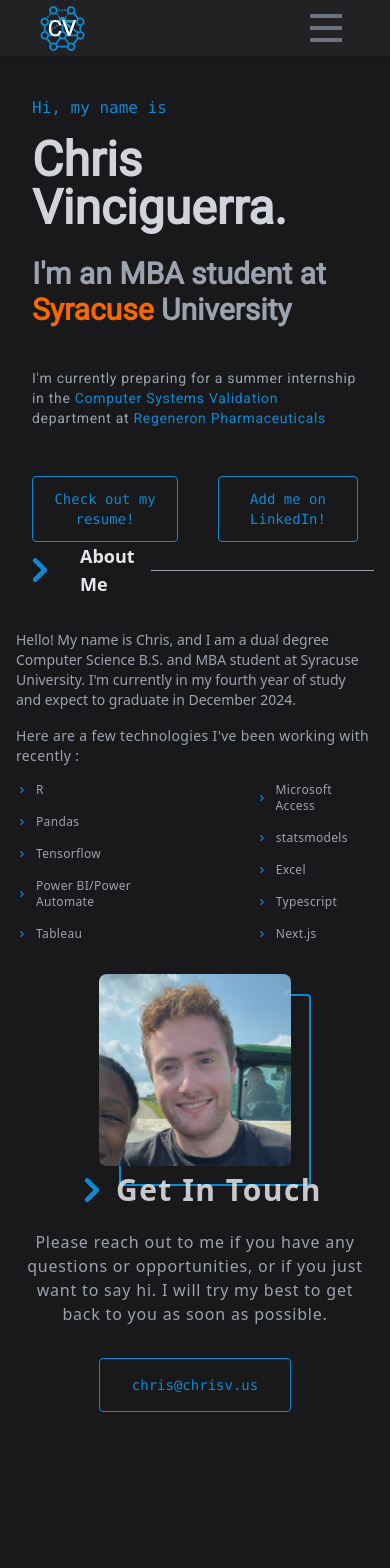
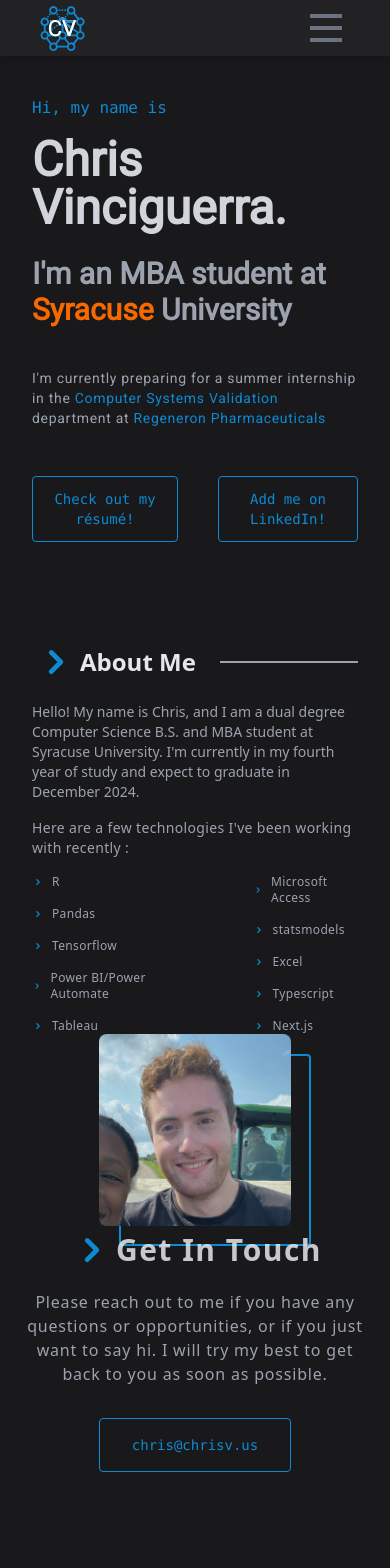
Before and after one commit to ChrisVinciguerra/ChrisVinciguerra.github.io, a Next.js app: page / in a window 390 px wide. Shown: the top 1568 px of the page. Built offline with nearby package versions, Linux system fonts and the light colour scheme.

Commit message:
Fix section margin on mobile

```diff
--- a/app/page.tsx
+++ b/app/page.tsx
@@ -16,10 +16,8 @@ export default function Home() {
         //Main website flex div
         <div className="flex w-screen flex-col bg-AAprimary">
           {/*Put the header and name section in a div that takes up exactly the screen view*/}
-          <div className="h-dvh">
-            <Header show={true} />
-            <MyName />
-          </div>
+          <Header show={true} />
+          <MyName />
           {/* <SocialMediaLinks /> */}
           <AboutMe />
           <GetInTouch />
--- a/components/Header/Header.tsx
+++ b/components/Header/Header.tsx
@@ -12,7 +12,7 @@ const Header = ({ show }) => {
         Fade in the header itself
       */}
       <div
-        className={`${show ? `shadow-md` : `bg-opacity-0 `} absolute flex h-14 w-full animate-fadeIn items-center justify-between bg-AApopup px-10 delay-1000`}
+        className={`${show ? `shadow-md` : `bg-opacity-0 `} absolute flex h-14 w-full animate-fadeIn flex-row items-center justify-between bg-AApopup px-10`}
       >
         <Logo />
         {/*On mobile, the hamburger or close button to the right*/}
--- a/components/Home/AboutMe/AboutMe.tsx
+++ b/components/Home/AboutMe/AboutMe.tsx
@@ -7,54 +7,29 @@ export default function AboutMe(props) {
     ["Microsoft Access", "statsmodels", "Excel", "Typescript", "Next.js"],
   ];
   return (
-    <div
-      id="aboutSection"
-      data-aos="fade-up"
-      className="flex snap-start flex-col  items-center bg-AAprimary"
-    >
-      {/* // ? 0.1 About Me */}
-      <div
-        className="flex w-full flex-col space-y-8 px-4 sm:w-[500px] sm:px-0
-        md:w-[700px] lg:w-[900px] "
-      >
-        <div className="flex flex-row items-center ">
-          <ArrowIcon className="h-12 w-12 flex-none text-AAsecondary md:h-12 md:w-12" />
-          <div className="flex flex-row items-center space-x-2">
-            <span className="pl-4 text-lg font-bold text-gray-200 sm:text-2xl">
+    // Main section div. Flex column for mobile and flex row for desktop. Image either to the side or below the text
+    <div className="flex flex-col items-center bg-AAprimary px-8 sm:px-16  md:flex-row md:px-28 lg:px-32 xl:px-56 2xl:px-72">
+      {/* About me text section*/}
+      <div className="flex flex-col space-y-4">
+        <div className="flex flex-row items-center">
+          <ArrowIcon className="h-12 w-12 text-AAsecondary" />
+          <span className="text-2xl font-bold text-gray-200 sm:text-2xl">
             About Me
           </span>
+          <div className="ml-6 h-[2px] flex-grow bg-gray-400"></div>
         </div>
-          <div className="ml-4 h-[0.2px] w-full bg-gray-400 sm:w-72"></div>
-        </div>
-        {/* // ? Paragraphs */}
-
-        <div className="flex w-full flex-col space-y-8 sm:space-x-2 md:flex-row  md:space-x-8 md:space-y-0 ">
-          <div className="w-full space-y-4 text-sm sm:text-base md:w-7/12 ">
-            <div className="font-Header ">
-              <span className="text-gray-400 ">
+        {/* // ? Paragraph block*/}
+        <div className="max-w-screen-md space-y-4 text-sm sm:text-base md:text-lg">
+          <div className="font-Header">
+            <span className="text-gray-400">
               Hello! My name is Chris, and I am a dual degree Computer Science
-                B.S. and MBA student at Syracuse University. I&apos;m currently
-                in my fourth year of study and expect to graduate in December
-                2024.
+              B.S. and MBA student at Syracuse University. I&apos;m currently in
+              my fourth year of study and expect to graduate in December 2024.
             </span>
           </div>
-            {/* <div className="font-Header tracking-wide">
-              <span className="text-gray-400  ">
-                Fast-forward to today, I&apos;ve had the privilege of working at
-                <span className="text-AAsecondary"> a huge manufacturing company</span>,
-                <span className="text-AAsecondary"> a start-up</span>,{" "}
-                <span className="text-AAsecondary">export-import companies</span>, also
-                <span className="text-AAsecondary"> freelancing</span> and recently as Lead for the{" "}
-                <span className="text-AAsecondary">Google Developer Student club</span>. Experienced in Desktop & Web
-                Development, lately with Arduino Development. My main focus these days is creating and testing{" "}
-                <span className="text-AAsecondary">Smart Contracts</span> with Hardhat.
-              </span>
-            </div> */}
-
           <div className="font-Header tracking-wide">
             <span className="text-gray-400  ">
-                Here are a few technologies I&apos;ve been working with recently
-                :
+              Here are a few technologies I&apos;ve been working with recently :
             </span>
           </div>
           <div className="font-Header flex flex-row space-x-16 tracking-wide">
@@ -94,6 +69,7 @@ export default function AboutMe(props) {
             </div>
           </div>
         </div>
+      </div>
       {/* // ? Image in Desktop and Tablet */}
       <div className="group relative hidden md:block md:h-72 md:w-72 lg:h-96 lg:w-96 ">
         <div
@@ -124,7 +100,5 @@ export default function AboutMe(props) {
         <div className="absolute h-full w-48  overflow-hidden rounded bg-AAsecondary  opacity-10 md:opacity-60"></div>
       </div>
     </div>
-      </div>
-    </div>
   );
 }
--- a/components/Home/MyName/MyName.tsx
+++ b/components/Home/MyName/MyName.tsx
@@ -3,7 +3,7 @@ export default function MyName(props) {
   return (
     <div
       className={`flex flex-col
-      px-8 pt-24 sm:px-16 sm:pt-24 md:px-28 md:pt-32 lg:px-32 lg:pt-40 xl:px-56 2xl:px-72`}
+      px-8 py-24 sm:px-16 sm:pt-24 md:h-dvh md:px-28 md:pt-32 lg:px-32 lg:pt-40 xl:px-56 xl:pt-56 2xl:px-72`}
     >
       <span className="animate-fadeSlideUp font-mono text-AAsecondary opacity-100 animation-delay-[.5s]">
         Hi, my name is
@@ -20,12 +20,17 @@ export default function MyName(props) {
         I&apos;m currently preparing for a summer internship in the{" "}
         <span className="text-AAsecondary">Computer Systems Validation</span>{" "}
         department at{" "}
-        <span className="text-AAsecondary">Regeneron Pharmaceuticals</span>
+        <a
+          className="text-AAsecondary hover:underline"
+          href="https://www.regeneron.com/"
+        >
+          Regeneron Pharmaceuticals
+        </a>
       </h3>
       <div className="mt-12 flex animate-fadeSlideUp space-x-10 text-sm animation-delay-[2.55s]">
         <a href={"/resume.pdf"} target={"_blank"} rel="noreferrer">
           <button className="rounded border border-AAsecondary bg-AAprimary px-4 py-3 font-mono text-AAsecondary duration-300 hover:bg-ButtonHover hover:text-black sm:px-8 sm:py-4">
-            Check out my resume!
+            Check out my résumé!
           </button>
         </a>
         <a
```
Lines whose indentation alone changed are shown as unchanged.
